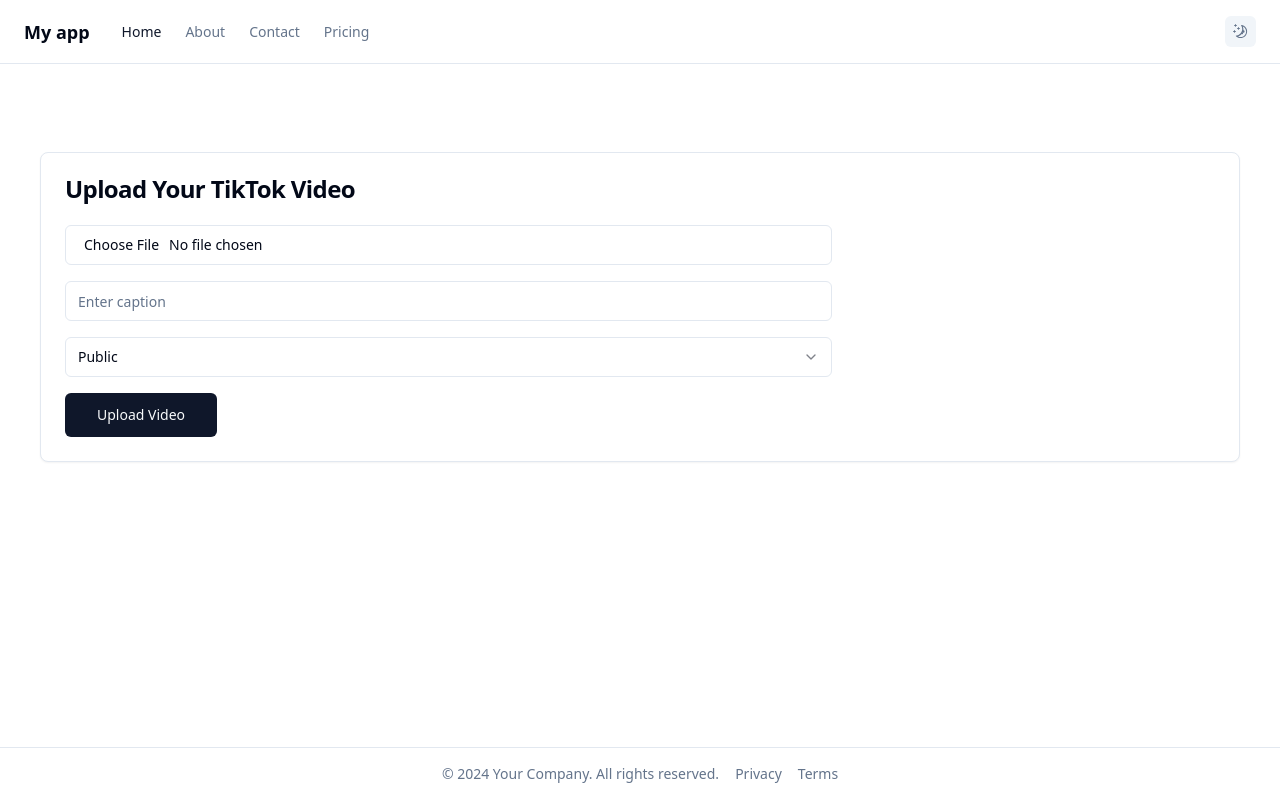
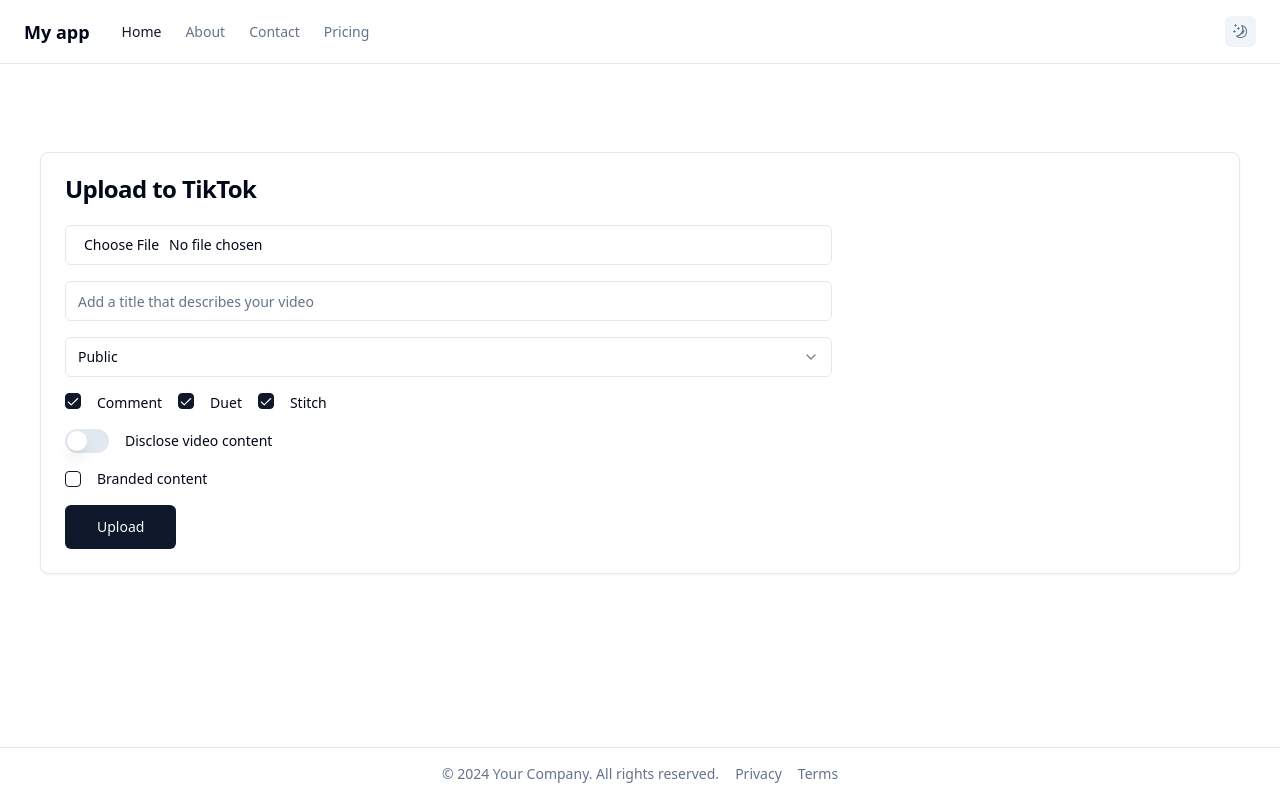
Before and after one commit to altanlabs/pova-2, a React (Vite) app: page / in a window 1280 px wide. Built offline with nearby package versions, Linux system fonts and the light colour scheme; what @radix-ui/themes would draw is missing.

Commit message:
Replicate TikTok upload UI with additional parameters.

```diff
--- a/src/pages/index.tsx
+++ b/src/pages/index.tsx
@@ -3,11 +3,18 @@
 import { Button } from "@/components/ui/button";
 import { Card, CardContent, CardHeader, CardTitle } from "@/components/ui/card";
 import { Select, SelectContent, SelectItem, SelectTrigger, SelectValue } from "@/components/ui/select";
+import { Checkbox } from "@/components/ui/checkbox";
+import { Switch } from "@/components/ui/switch";
 
 export default function IndexPage() {
   const [videoFile, setVideoFile] = useState<File | null>(null);
   const [caption, setCaption] = useState("");
   const [privacy, setPrivacy] = useState("public");
+  const [allowComments, setAllowComments] = useState(true);
+  const [allowDuet, setAllowDuet] = useState(true);
+  const [allowStitch, setAllowStitch] = useState(true);
+  const [discloseContent, setDiscloseContent] = useState(false);
+  const [brandedContent, setBrandedContent] = useState(false);
 
   const handleFileChange = (e: React.ChangeEvent<HTMLInputElement>) => {
     if (e.target.files && e.target.files[0]) {
@@ -19,7 +26,7 @@
     <div className="container mx-auto px-4 py-16 space-y-8">
       <Card>
         <CardHeader>
-          <CardTitle>Upload Your TikTok Video</CardTitle>
+          <CardTitle>Upload to TikTok</CardTitle>
         </CardHeader>
         <CardContent className="flex space-x-4">
           {videoFile && (
@@ -29,9 +36,10 @@
                 Your browser does not support the video tag.
               </video>
               <div className="text-sm text-muted-foreground mt-2">
-                <p>Name: {videoFile.name}</p>
+                <p>Filename: {videoFile.name}</p>
+                <p>Format: {videoFile.type.split('/')[1].toUpperCase()}</p>
+                <p>Resolution: 1080P</p>
                 <p>Size: {(videoFile.size / (1024 * 1024)).toFixed(2)} MB</p>
-                <p>Type: {videoFile.type}</p>
               </div>
             </div>
           )}
@@ -39,13 +47,14 @@
             <Input type="file" accept="video/*" onChange={handleFileChange} />
             <Input
               type="text"
-              placeholder="Enter caption"
+              placeholder="Add a title that describes your video"
               value={caption}
               onChange={(e) => setCaption(e.target.value)}
+              maxLength={100}
             />
             <Select value={privacy} onValueChange={setPrivacy}>
               <SelectTrigger className="w-full">
-                <SelectValue placeholder="Select privacy setting" />
+                <SelectValue placeholder="Who can view this video" />
               </SelectTrigger>
               <SelectContent>
                 <SelectItem value="public">Public</SelectItem>
@@ -53,8 +62,39 @@
                 <SelectItem value="onlyMe">Only Me</SelectItem>
               </SelectContent>
             </Select>
+            <div className="flex space-x-4">
+              <Checkbox
+                checked={allowComments}
+                onCheckedChange={setAllowComments}
+              />
+              <label className="text-sm">Comment</label>
+              <Checkbox
+                checked={allowDuet}
+                onCheckedChange={setAllowDuet}
+              />
+              <label className="text-sm">Duet</label>
+              <Checkbox
+                checked={allowStitch}
+                onCheckedChange={setAllowStitch}
+              />
+              <label className="text-sm">Stitch</label>
+            </div>
+            <div className="flex items-center space-x-4">
+              <Switch
+                checked={discloseContent}
+                onCheckedChange={setDiscloseContent}
+              />
+              <label className="text-sm">Disclose video content</label>
+            </div>
+            <div className="flex items-center space-x-4">
+              <Checkbox
+                checked={brandedContent}
+                onCheckedChange={setBrandedContent}
+              />
+              <label className="text-sm">Branded content</label>
+            </div>
             <Button variant="default" size="lg">
-              Upload Video
+              Upload
             </Button>
           </div>
         </CardContent>
```
